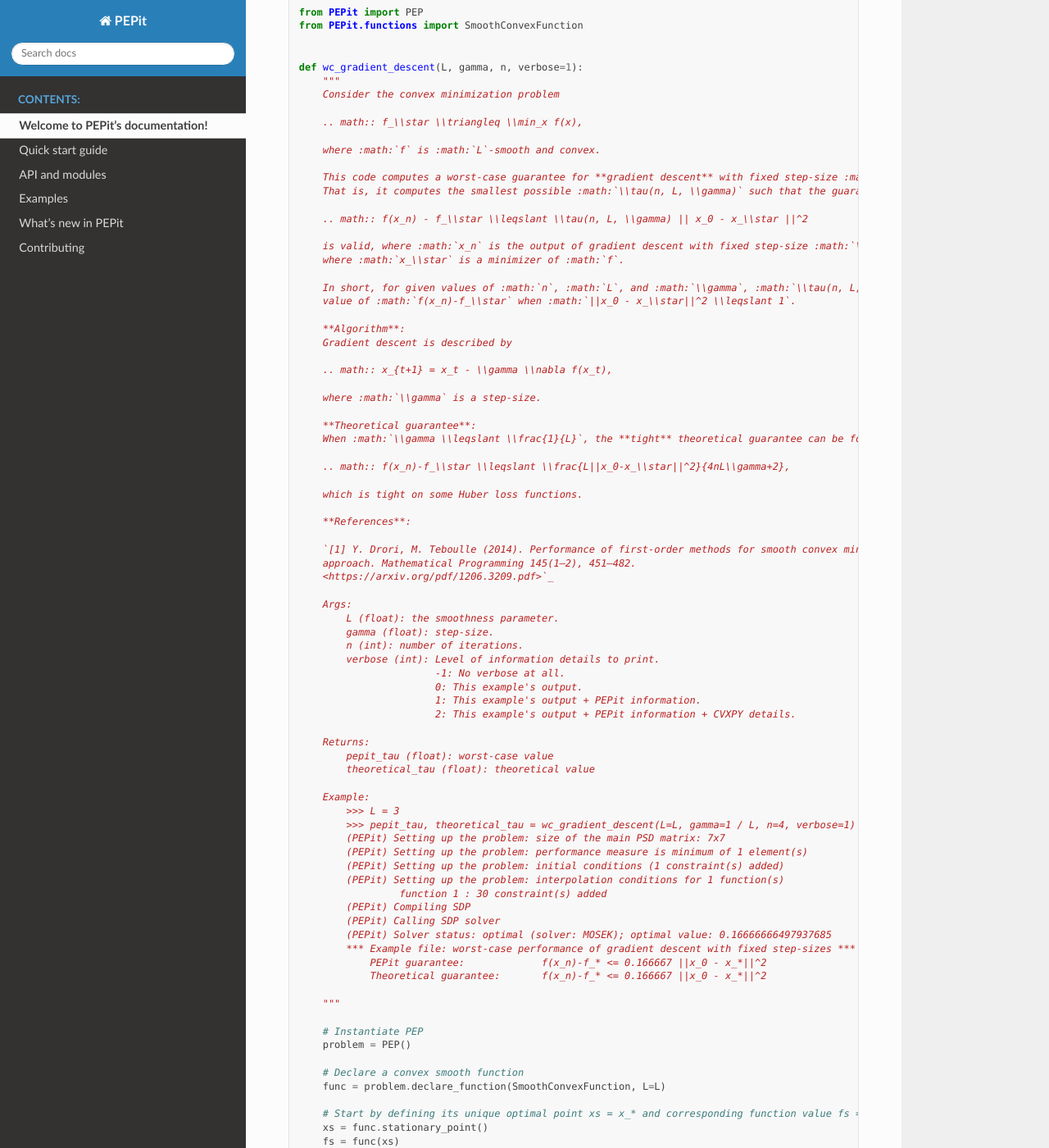
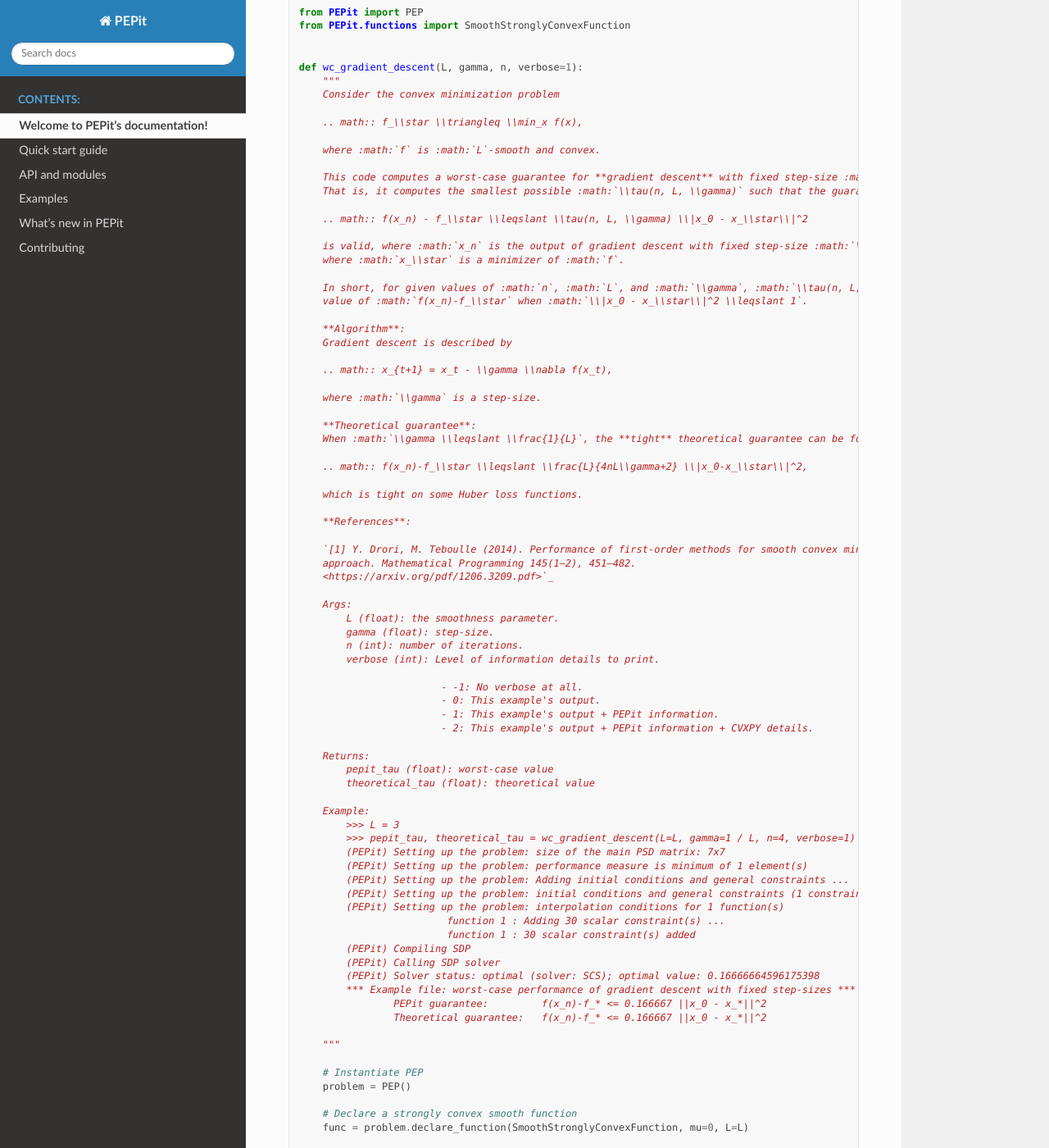
Before and after one commit to PerformanceEstimation/PEPit, a Sphinx documentation site: the page built from docs/source/index.rst, in a window 1280 px wide and 1400 px high, scrolled down 3379 px. Shown: the whole window at 82% size. Built offline with Sphinx 7.4.7 and the Read the Docs theme 2.0.0, drawn with Linux system fonts in a browser that asks for light colours; some of the changed text lies outside the part shown.

````diff
--- a/README.md
+++ b/README.md
@@ -87,7 +87,7 @@ More precisely, this code snippet allows computing the worst-case value of <img
 
 ```Python
 from PEPit import PEP
-from PEPit.functions import SmoothConvexFunction
+from PEPit.functions import SmoothStronglyConvexFunction
 
 
 def wc_gradient_descent(L, gamma, n, verbose=1):
@@ -101,13 +101,13 @@ def wc_gradient_descent(L, gamma, n, verbose=1):
     This code computes a worst-case guarantee for **gradient descent** with fixed step-size :math:`\\gamma`.
     That is, it computes the smallest possible :math:`\\tau(n, L, \\gamma)` such that the guarantee
 
-    .. math:: f(x_n) - f_\\star \\leqslant \\tau(n, L, \\gamma) || x_0 - x_\\star ||^2
+    .. math:: f(x_n) - f_\\star \\leqslant \\tau(n, L, \\gamma) \\|x_0 - x_\\star\\|^2
 
     is valid, where :math:`x_n` is the output of gradient descent with fixed step-size :math:`\\gamma`, and
     where :math:`x_\\star` is a minimizer of :math:`f`.
 
     In short, for given values of :math:`n`, :math:`L`, and :math:`\\gamma`, :math:`\\tau(n, L, \\gamma)` is computed as the worst-case
-    value of :math:`f(x_n)-f_\\star` when :math:`||x_0 - x_\\star||^2 \\leqslant 1`.
+    value of :math:`f(x_n)-f_\\star` when :math:`\\|x_0 - x_\\star\\|^2 \\leqslant 1`.
 
     **Algorithm**:
     Gradient descent is described by
@@ -119,7 +119,7 @@ def wc_gradient_descent(L, gamma, n, verbose=1):
     **Theoretical guarantee**:
     When :math:`\\gamma \\leqslant \\frac{1}{L}`, the **tight** theoretical guarantee can be found in [1, Theorem 3.1]:
 
-    .. math:: f(x_n)-f_\\star \\leqslant \\frac{L||x_0-x_\\star||^2}{4nL\\gamma+2},
+    .. math:: f(x_n)-f_\\star \\leqslant \\frac{L}{4nL\\gamma+2} \\|x_0-x_\\star\\|^2,
 
     which is tight on some Huber loss functions.
 
@@ -134,10 +134,11 @@ def wc_gradient_descent(L, gamma, n, verbose=1):
         gamma (float): step-size.
         n (int): number of iterations.
         verbose (int): Level of information details to print.
-                       -1: No verbose at all.
-                       0: This example's output.
-                       1: This example's output + PEPit information.
-                       2: This example's output + PEPit information + CVXPY details.
+
+                        - -1: No verbose at all.
+                        - 0: This example's output.
+                        - 1: This example's output + PEPit information.
+                        - 2: This example's output + PEPit information + CVXPY details.
 
     Returns:
         pepit_tau (float): worst-case value
@@ -148,23 +149,25 @@ def wc_gradient_descent(L, gamma, n, verbose=1):
         >>> pepit_tau, theoretical_tau = wc_gradient_descent(L=L, gamma=1 / L, n=4, verbose=1)
         (PEPit) Setting up the problem: size of the main PSD matrix: 7x7
         (PEPit) Setting up the problem: performance measure is minimum of 1 element(s)
-        (PEPit) Setting up the problem: initial conditions (1 constraint(s) added)
+        (PEPit) Setting up the problem: Adding initial conditions and general constraints ...
+        (PEPit) Setting up the problem: initial conditions and general constraints (1 constraint(s) added)
         (PEPit) Setting up the problem: interpolation conditions for 1 function(s)
-                 function 1 : 30 constraint(s) added
+                         function 1 : Adding 30 scalar constraint(s) ...
+                         function 1 : 30 scalar constraint(s) added
         (PEPit) Compiling SDP
         (PEPit) Calling SDP solver
-        (PEPit) Solver status: optimal (solver: MOSEK); optimal value: 0.16666666497937685
+        (PEPit) Solver status: optimal (solver: SCS); optimal value: 0.16666664596175398
         *** Example file: worst-case performance of gradient descent with fixed step-sizes ***
-            PEPit guarantee:		 f(x_n)-f_* <= 0.166667 ||x_0 - x_*||^2
-            Theoretical guarantee:	 f(x_n)-f_* <= 0.166667 ||x_0 - x_*||^2
+                PEPit guarantee:         f(x_n)-f_* <= 0.166667 ||x_0 - x_*||^2
+                Theoretical guarantee:   f(x_n)-f_* <= 0.166667 ||x_0 - x_*||^2
 
     """
 
     # Instantiate PEP
     problem = PEP()
 
-    # Declare a convex smooth function
-    func = problem.declare_function(SmoothConvexFunction, L=L)
+    # Declare a strongly convex smooth function
+    func = problem.declare_function(SmoothStronglyConvexFunction, mu=0, L=L)
 
     # Start by defining its unique optimal point xs = x_* and corresponding function value fs = f_*
     xs = func.stationary_point()
@@ -202,7 +205,6 @@ def wc_gradient_descent(L, gamma, n, verbose=1):
 
 
 if __name__ == "__main__":
-
     L = 3
     pepit_tau, theoretical_tau = wc_gradient_descent(L=L, gamma=1 / L, n=4, verbose=1)
 
@@ -232,6 +235,9 @@ PEPit provides the following [function classes](https://pepit.readthedocs.io/en/
 - [Strongly convex and smooth](https://pepit.readthedocs.io/en/latest/api/functions.html#strongly-convex-and-smooth)
 - [Convex and Lipschitz continuous](https://pepit.readthedocs.io/en/latest/api/functions.html#convex-and-lipschitz-continuous)
 - [Convex indicator](https://pepit.readthedocs.io/en/latest/api/functions.html#convex-indicator)
+- [Convex support](https://pepit.readthedocs.io/en/latest/api/functions.html#convex-support-functions)
+- [Convex quadratically growing](https://pepit.readthedocs.io/en/latest/api/functions.html#convex-and-quadratically-upper-bounded)
+- [Functions verifying restricted secant inequality and upper error bound](https://pepit.readthedocs.io/en/latest/api/functions.html#restricted-secant-inequality-and-error-bound)
 
 PEPit provides the following [operator classes](https://pepit.readthedocs.io/en/latest/api/operators.html) CNIs:
 
--- a/setup.py
+++ b/setup.py
@@ -3,7 +3,7 @@ import setuptools
 with open("README.md", "r", encoding="utf-8") as fh:
     long_description = fh.read()
 
-version = "0.1.0"
+version = "0.2.0"
 
 setuptools.setup(
     name="PEPit",
````
Also changed, not shown: other parts of README.md (+1 -0 lines), docs/source/quickstart.rst (+4 -4 lines).
